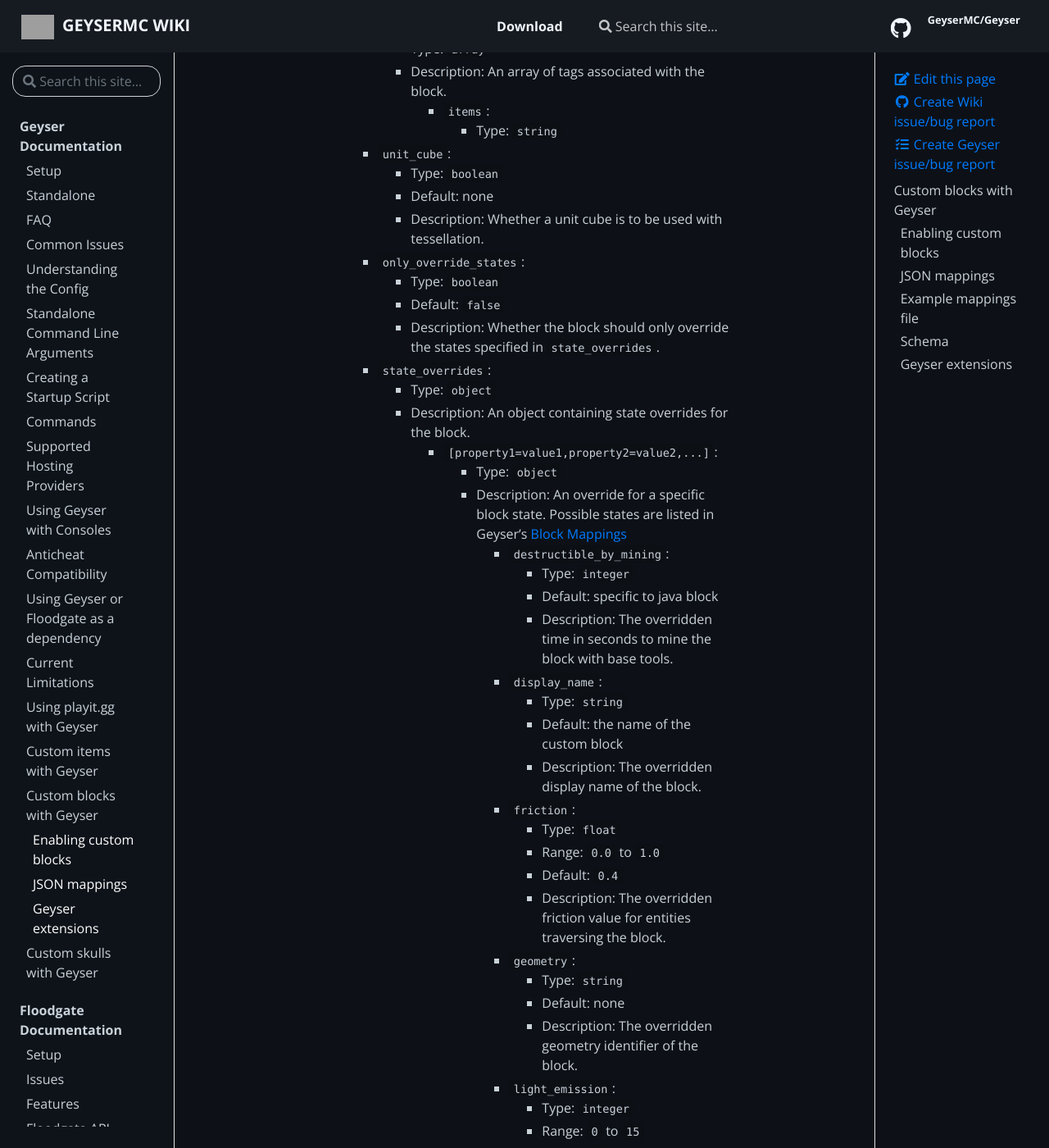
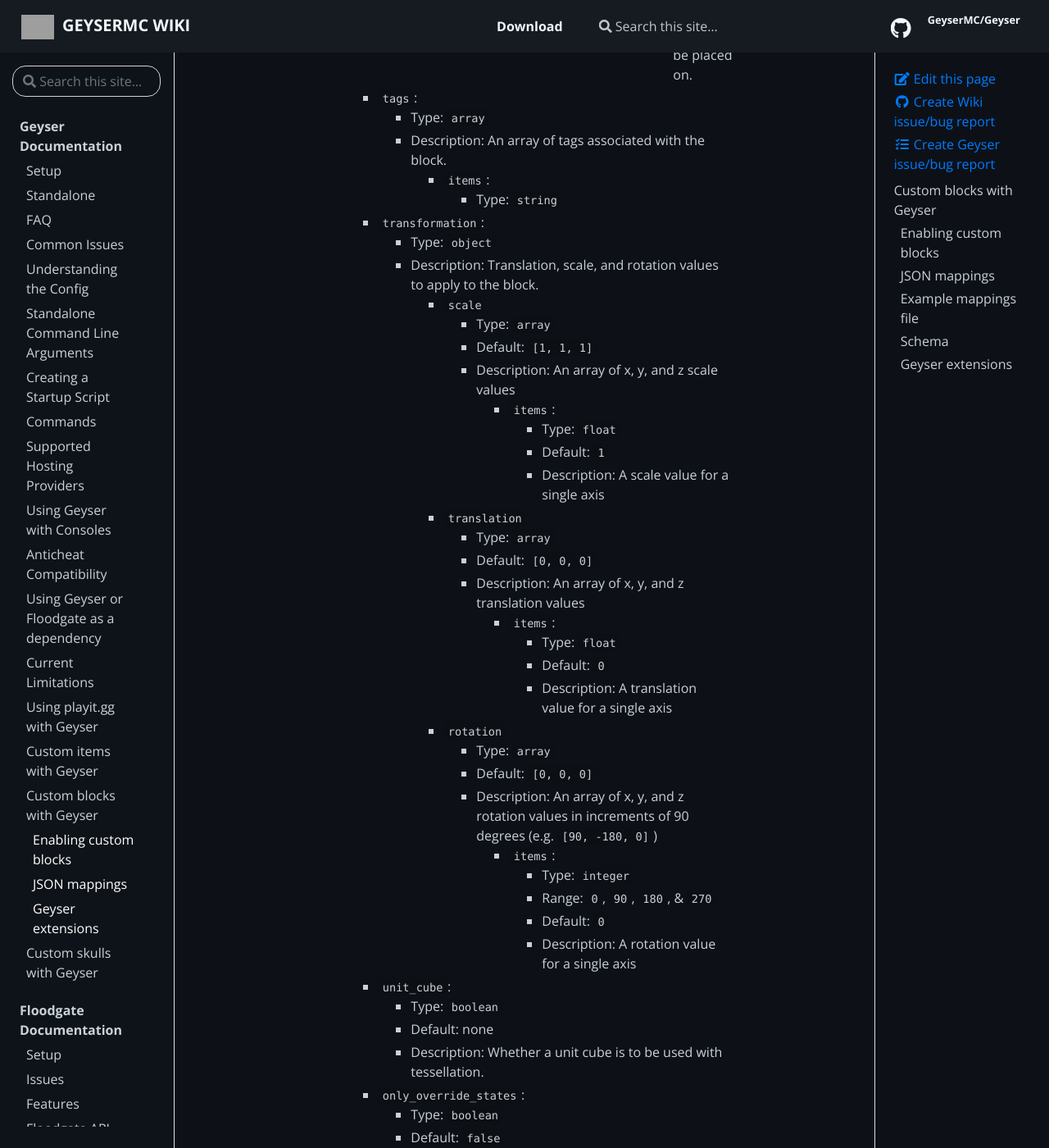
Before and after one commit to GeyserMC/GeyserWiki, a Jekyll site: the page built from _docs/geyser/custom-blocks.md, in a window 1280 px wide and 1400 px high, scrolled down 5573 px. Shown: the whole window at 82% size. Built offline with Jekyll 4.4.1, drawn with Linux system fonts in a browser that asks for light colours; some of the changed text lies outside the part shown; grey boxes are pictures that could not be loaded.

Commit message:
Update docs for transform component & skull extraction

```diff
--- a/_docs/geyser/custom-blocks.md
+++ b/_docs/geyser/custom-blocks.md
@@ -58,7 +58,11 @@
 					"friction": 0.6,
 					"light_emission": 7,
 					"light_dampening": 8,
-					"rotation": [0, 90, 0]
+					"transformation": {
+            "scale": [0.5, 0.5, 0.5],
+            "translation": [1, 0, 0],
+            "rotation": [0, 90, 0]
+          }
 				},
 				"[east=none,north=none,south=low,up=true,waterlogged=true,west=tall]": {
 					"placement_filter": {
@@ -177,6 +181,34 @@
           - Description: An array of tags associated with the block.
             - `items`:
               - Type: `string`
+        - `transformation`:
+          - Type: `object`
+          - Description: Translation, scale, and rotation values to apply to the block.
+            - `scale`
+              - Type: `array`
+              - Default: `[1, 1, 1]`
+              - Description: An array of x, y, and z scale values
+                - `items`:
+                  - Type: `float`
+                  - Default: `1`
+                  - Description: A scale value for a single axis
+            - `translation`
+              - Type: `array`
+              - Default: `[0, 0, 0]`
+              - Description: An array of x, y, and z translation values
+                - `items`:
+                  - Type: `float`
+                  - Default: `0`
+                  - Description: A translation value for a single axis
+            - `rotation`
+              - Type: `array`
+              - Default: `[0, 0, 0]`
+              - Description: An array of x, y, and z rotation values in increments of 90 degrees (e.g. `[90, -180, 0]`)
+                - `items`:
+                  - Type: `integer`
+                  - Range: `0`, `90`, `180`, & `270`
+                  - Default: `0`
+                  - Description: A rotation value for a single axis
         - `unit_cube`:
           - Type: `boolean`
           - Default: none
@@ -273,6 +305,34 @@
                   - Description: An array of tags associated with the overridden block.
                     - `items`:
                       - Type: `string`
+                - `transformation`:
+                  - Type: `object`
+                  - Description: Translation, scale, and rotation values to apply to the block.
+                    - `scale`
+                      - Type: `array`
+                      - Default: `[1, 1, 1]`
+                      - Description: An array of x, y, and z scale values
+                        - `items`:
+                          - Type: `float`
+                          - Default: `1`
+                          - Description: A scale value for a single axis
+                    - `translation`
+                      - Type: `array`
+                      - Default: `[0, 0, 0]`
+                      - Description: An array of x, y, and z translation values
+                        - `items`:
+                          - Type: `float`
+                          - Default: `0`
+                          - Description: A translation value for a single axis
+                    - `rotation`
+                      - Type: `array`
+                      - Default: `[0, 0, 0]`
+                      - Description: An array of x, y, and z rotation values in increments of 90 degrees (e.g. `[90, -180, 0]`)
+                        - `items`:
+                          - Type: `integer`
+                          - Range: `0`, `90`, `180`, & `270`
+                          - Default: `0`
+                          - Description: A rotation value for a single axis
                 - `unit_cube`:
                   - Type: `boolean`
                   - Default: none
```
Also changed, not shown: _docs/geyser/custom-skulls.md (+4 -0 lines).
